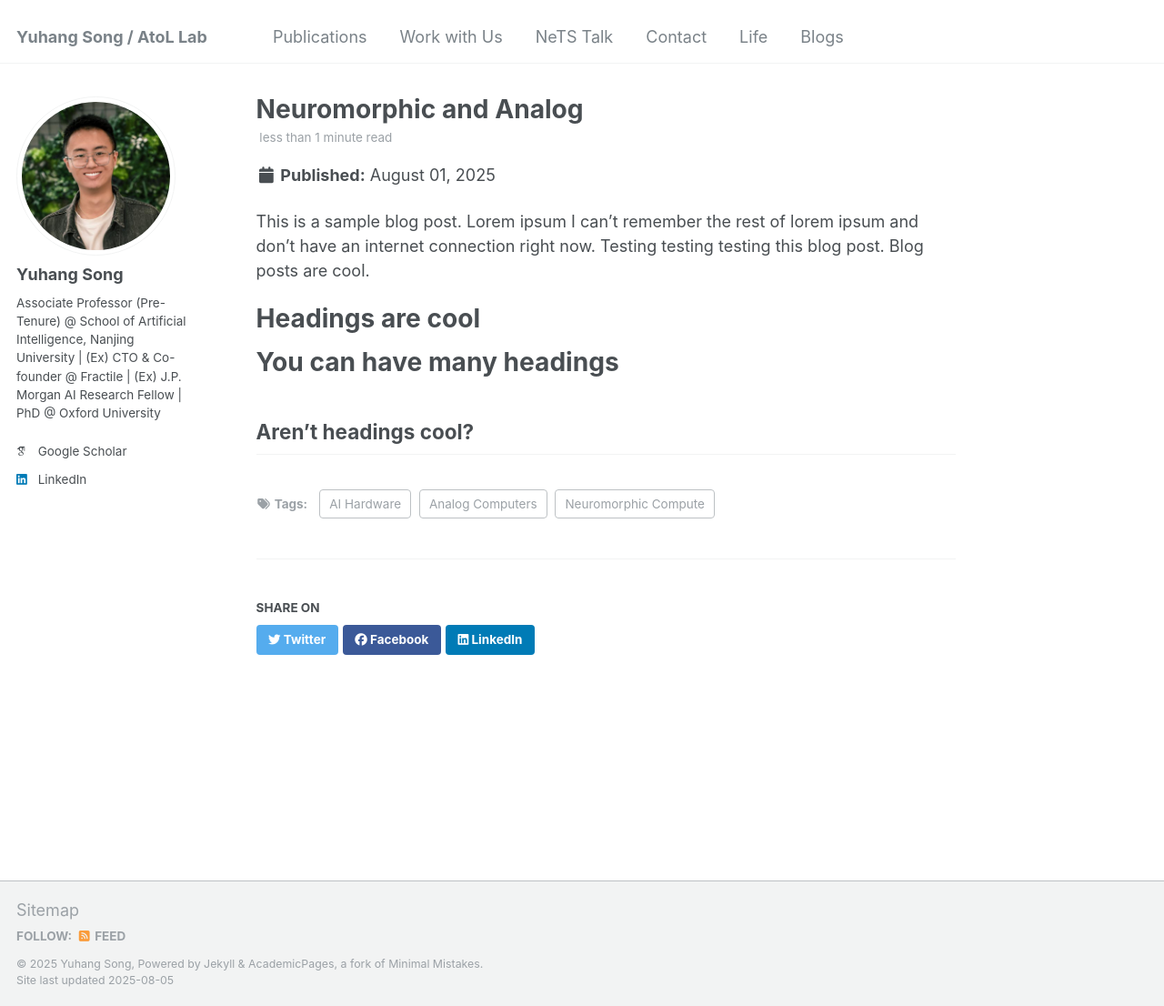
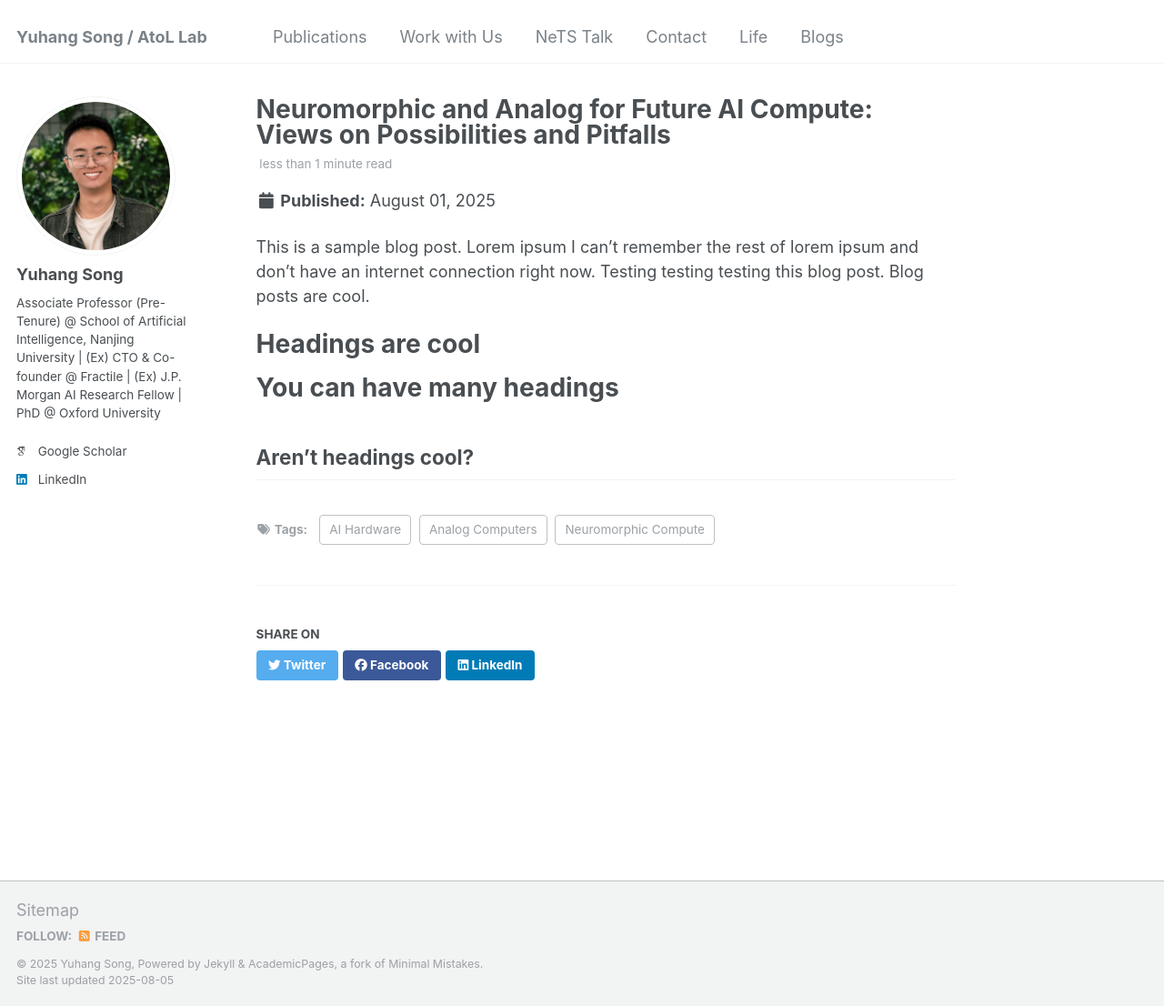
Before and after one commit to YuhangSong/YuhangSong.github.io, a Jekyll site: the page built from _posts/2025-08-01-neuromorphic-analog.md, in a window 1280 px wide and 1106 px high. Shown: the whole window at 91% size. Built offline with Jekyll 4.4.1, drawn with Linux system fonts in a browser that asks for light colours; some web fonts are replaced.

Commit message:
update 2025-08-01-neuromorphic-analog.md

```diff
--- a/_posts/2025-08-01-neuromorphic-analog.md
+++ b/_posts/2025-08-01-neuromorphic-analog.md
@@ -1,5 +1,5 @@
 ---
-title: 'Neuromorphic and Analog'
+title: 'Neuromorphic and Analog for Future AI Compute: Views on Possibilities and Pitfalls'
 date: 2025-08-01
 permalink: /posts/neuromorphic-analog/
 tags:
```
